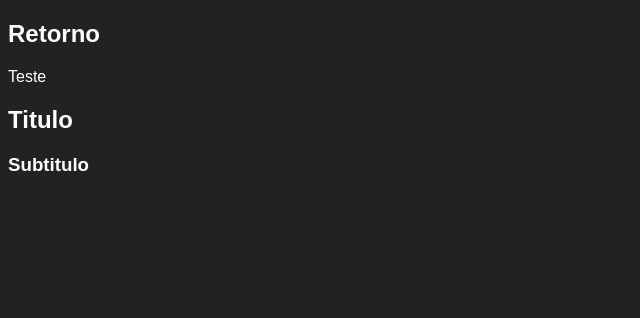
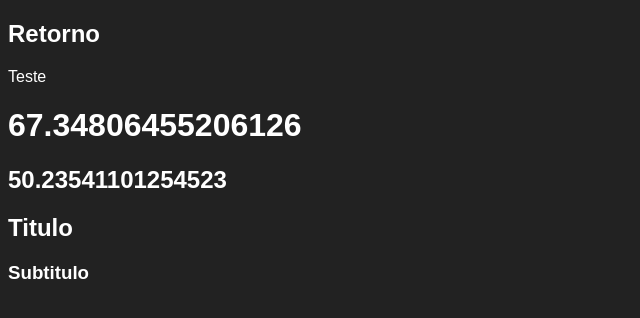
Before and after one commit to Scrowszinho/ReactJs, a React (Create React App) app in the folder Primeira aula/: page / in a window 1280 px wide. Shown: the top 318 px of the page, without its empty margins (0-640 px from the left). Built offline with nearby package versions, Linux system fonts and the light colour scheme.

Commit message:
Feat: Exercicio número aleatorio

```diff
--- a/Primeira aula/src/App.jsx
+++ b/Primeira aula/src/App.jsx
@@ -5,7 +5,7 @@ import ComParametro from './components/basics/ComParametro';
 export default () => {
     return (
         <div id='app'>
-            <Primeiro></Primeiro>
+            <Primeiro primeiro={Math.random() * (100 - 0) + 0} segundo={Math.random() * (100 - 0) + 0}></Primeiro>
             <ComParametro titulo={'Titulo'} subtitulo={'Subtitulo'}></ComParametro>
         </div>
     );
--- a/Primeira aula/src/components/basics/Primeiro.jsx
+++ b/Primeira aula/src/components/basics/Primeiro.jsx
@@ -1,9 +1,11 @@
 import React from 'react';
-export default function Primeiro(){
+export default function Primeiro(props){
     return (
         <div>
         <h2>Retorno</h2>
         <p>Teste</p>
+        <h1>{props.primeiro > props.segundo ? props.primeiro : props.segundo}</h1>
+        <h2>{props.primeiro < props.segundo ? props.primeiro : props.segundo}</h2>
         </div>
     );
 }
```
